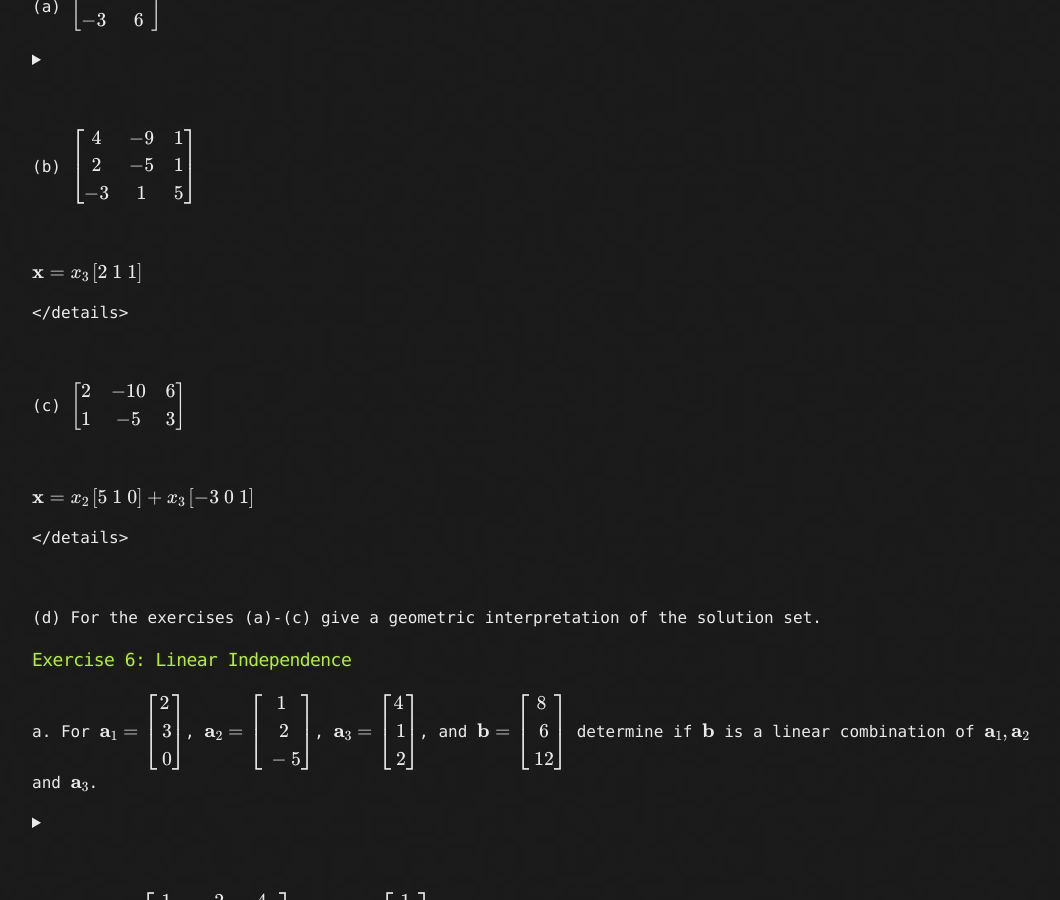
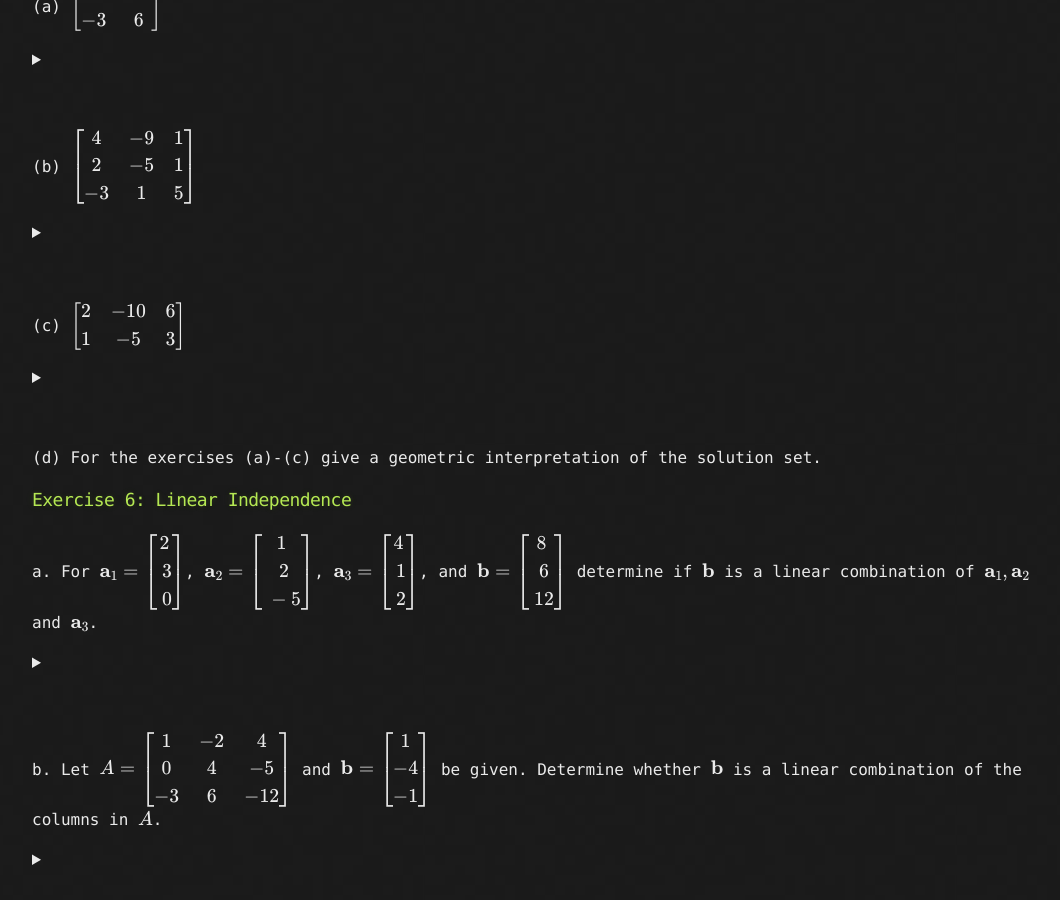
Before and after one commit to RBrooksDK/MSE1, a Jekyll site: the page built from 01_Getting_started_-_Basic_Arithmetic/test.md, in a window 1280 px wide and 900 px high, scrolled down 3280 px. Shown: the whole window, without its empty margins (108-1168 px from the left). Built offline with Jekyll 4.4.1, drawn with Linux system fonts in a browser that asks for light colours; our own code applies the rules of GitHub Pages for plain Markdown files.

Commit message:
update test.md

```diff
--- a/01_Getting_started_-_Basic_Arithmetic/test.md
+++ b/01_Getting_started_-_Basic_Arithmetic/test.md
@@ -430,7 +430,6 @@ $$
 $\mathbf{x}=x_2\left[\begin{array}{l}2 \\ 1\end{array}\right]$
 
 </details>
-
 <br>
 
 (b)
@@ -442,13 +441,14 @@ $$
 \end{bmatrix}
 $$
 
+<details>
+
 <br>
 <summary> </summary>
 
 $\mathbf{x}=x_3\left[\begin{array}{l}2 \\ 1 \\ 1\end{array}\right]$
 
 </details>
-
 <br>
 
 (c)
@@ -459,13 +459,14 @@ $$
 \end{bmatrix}
 $$
 
+<details>
+
 <br>
 <summary> </summary>
 
-$\mathbf{x}=x_2\left[\begin{array}{l}5 \\ 1 \\ 0\end{array}\right]+x_3\left[\begin{array}{c}-3 \\ 0 \\ 1\end{array}\right]$
+$\mathbf{x}=x_2\left[\begin{array}{l}5 \\\ 1 \\\ 0\end{array}\right]+x_3\left[\begin{array}{c}-3 \\\ 0 \\\ 1\end{array}\right]$
 
 </details>
-
 <br>
 
 (d) For the exercises (a)-(c) give a geometric interpretation of the solution set.
```
